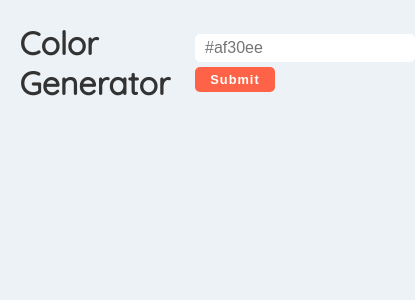
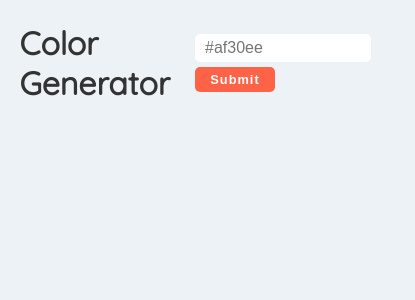
Before and after one commit to okkyprasetian/fcc-react-colorgenerator, a React (Create React App) app: page / in a window 390 px wide. Shown: the top 300 px of the page, 415 px wide, since content can reach past the window. Built offline with nearby package versions, Linux system fonts and the light colour scheme.

Commit message:
fix mobile styling

```diff
--- a/src/index.css
+++ b/src/index.css
@@ -30,12 +30,12 @@ h1 {
 .form {
     display: flex;
     flex-direction: column;
-    max-width: 50%;
+    width: 50%;
 }
 
 .input {
     display: block;
-    width: 220px;
+    width: 100%;
     margin-bottom: 5px;
     padding: 5px 10px;
     border: none;
```
